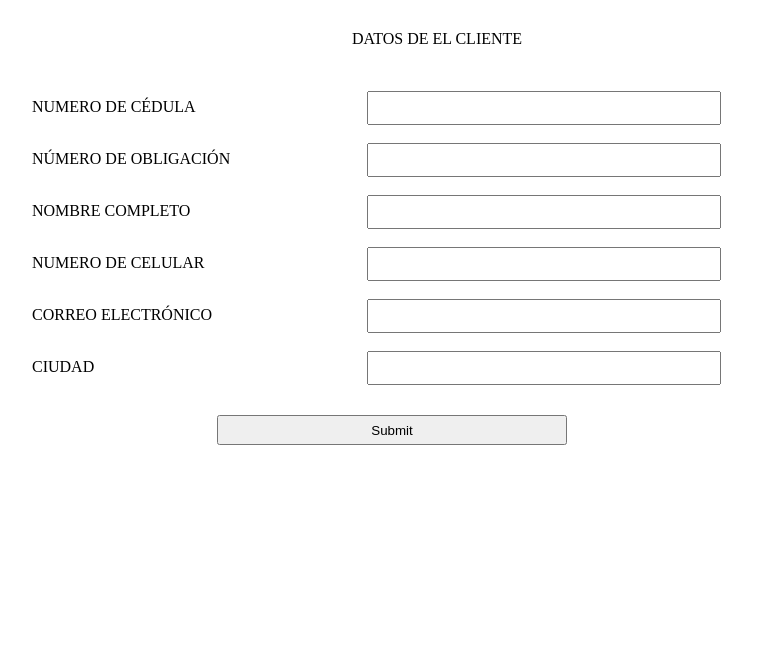
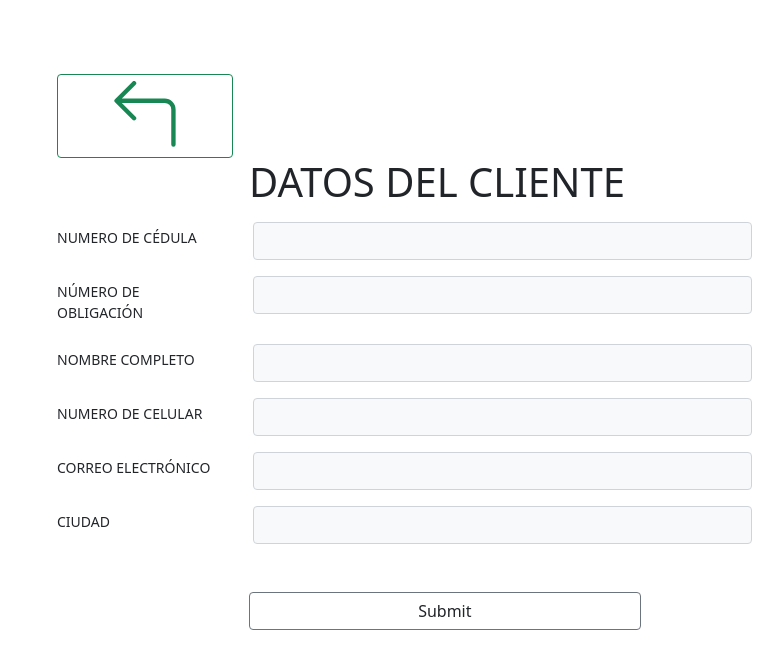
Before and after one commit to Programandinggabriel/Acuerdos_de_pago, a PHP site: page /formularios/clientes/formclientes.php in a window 1280 px wide. Shown: the top 669 px of the page, without its empty margins (203-986 px from the left). Run offline with PHP 8.4, Linux system fonts and the light colour scheme.

Commit message:
fin edicion formularios

```diff
--- a/primerproyecto/formularios/asesores/formasesores.php
+++ b/primerproyecto/formularios/asesores/formasesores.php
@@ -10,6 +10,11 @@
 </head>
 <body class="bg-body">
     <form method="POST" action="acciones_asesor.php" style="width: 800px; margin: 30px auto; padding: 20px 20px;">
+        <button type='button'  class="btn btn-outline-success m-4 mb-0 mx-0" onclick= window.location.href='../../index.html'>
+            <svg xmlns="http://www.w3.org/2000/svg" width="150" height="70" fill="currentColor" class="bi bi-arrow-90deg-left" viewBox="0 0 16 16">
+                <path fill-rule="evenodd" d="M1.146 4.854a.5.5 0 0 1 0-.708l4-4a.5.5 0 1 1 .708.708L2.707 4H12.5A2.5 2.5 0 0 1 15 6.5v8a.5.5 0 0 1-1 0v-8A1.5 1.5 0 0 0 12.5 5H2.707l3.147 3.146a.5.5 0 1 1-.708.708l-4-4z"/>
+            </svg>
+        </button>
         <h1 class='text-center'>DATOS DEL ASESOR</h1>
         <!--VARIABLE DE CASE == ACCION USUARIO-->
         <input type="hidden" name="accion" value="insertar"></input>
--- a/primerproyecto/formularios/clientes/editar_cliente.php
+++ b/primerproyecto/formularios/clientes/editar_cliente.php
@@ -21,12 +21,12 @@
         <title>Insertar</title>
     </head>
     <body class="bg-light">
-        <button class="btn btn-outline-success m-4 mb-0 mx-5" type='button' onclick= window.location.href='../../index.html'>
+        <form method="POST" action="acciones_clientes.php" style="width: 800px; margin: 0px auto; padding: 20px 20px;">
+        <button class="btn btn-outline-success m-4 mb-0 mx-0" type='button' onclick= window.location.href='../../index.html'>
             <svg xmlns="http://www.w3.org/2000/svg" width="150" height="70" fill="currentColor" class="bi bi-arrow-90deg-left" viewBox="0 0 16 16">
                 <path fill-rule="evenodd" d="M1.146 4.854a.5.5 0 0 1 0-.708l4-4a.5.5 0 1 1 .708.708L2.707 4H12.5A2.5 2.5 0 0 1 15 6.5v8a.5.5 0 0 1-1 0v-8A1.5 1.5 0 0 0 12.5 5H2.707l3.147 3.146a.5.5 0 1 1-.708.708l-4-4z"/>
             </svg>
         </button>
-        <form method="POST" action="acciones_clientes.php" style="width: 800px; margin: 0px auto; padding: 20px 20px;">
         <h1 class='text-center'>DATOS DEL CLIENTE</h1>
             <!--VARIABLE DE CASE == ACCION USUARIO-->
             <input type="hidden" name="accion" value="editar"></input>
--- a/primerproyecto/formularios/clientes/formclientes.php
+++ b/primerproyecto/formularios/clientes/formclientes.php
@@ -2,87 +2,65 @@
 <html>
     <head>
         <meta charset="UTF-8">
-        <style>
-            header{
-                width: 600px;
-                text-align: center;
-                margin: 30px auto;
-            }
-
-            form{
-                width: 800px;
-                margin: 30px auto;
-                padding: 20px 20px;
-            }
-            label{
-                display: block;
-                padding-left: 15px;
-                text-indent: -20px;
-                justify-content: center;
-            }
-            input{
-              width: 350px;
-              height: 30px;
-              padding: 0;
-              margin: 0;
-              vertical-align: top;
-              position: relative;
-              top: -25px;
-              margin-left: 330px;
-              text-align: center;
-            }
-            #enviar{
-                padding-top: 30px;
-                width: 350px;
-                margin: 0px -150px;
-            }
-        </style>
+        <link href="../../css/bootstrap.min.css" rel="stylesheet">
+        <script src="../../js/bootstrap.js"></script>
+        <title> INSERTAR </title>
     </head>
-<body>
-    <header>DATOS DE EL CLIENTE</header>
-
-    <form method="post" action="acciones_clientes.php">
-            <!--VARIABLE DE CASE == ACCION USUARIO-->
+<body class="bg-body">
+    <form method="post" action="acciones_clientes.php" style="width: 800px; margin: 30px auto; padding: 20px 20px;">
+        <button type='button'  class="btn btn-outline-success m-4 mb-0 mx-0" onclick= window.location.href='../../index.html'>
+            <svg xmlns="http://www.w3.org/2000/svg" width="150" height="70" fill="currentColor" class="bi bi-arrow-90deg-left" viewBox="0 0 16 16">
+                <path fill-rule="evenodd" d="M1.146 4.854a.5.5 0 0 1 0-.708l4-4a.5.5 0 1 1 .708.708L2.707 4H12.5A2.5 2.5 0 0 1 15 6.5v8a.5.5 0 0 1-1 0v-8A1.5 1.5 0 0 0 12.5 5H2.707l3.147 3.146a.5.5 0 1 1-.708.708l-4-4z"/>
+            </svg>
+        </button>
+        <h1 class='text-center'>DATOS DEL CLIENTE</h1>
+        <!--VARIABLE DE CASE == ACCION USUARIO-->
             <input type="hidden" name="accion" value= "insertar"></input>
 
-            <div >
-                <label>NUMERO DE CÉDULA</label>
-                <input type="text" id="inCedulaClnt" name="inCedulaClnt"></input>
-                <output id="outcedulaClnt"></output>
+            <div class="form-group row mt-3">
+                <label class="col-sm-3 col-form-label col-form-label-sm">NUMERO DE CÉDULA</label>
+                <div class="col-sm-8">
+                    <input class="form-control bg-light" type="text" id="inCedulaClnt" name="inCedulaClnt"></input>
+                </div>
             </div>
 
-            <div>
-                <label>NÚMERO DE OBLIGACIÓN</label>
-                <input type="text" id="inNumoblClnt"  name="inNumoblClnt"></input>
-                <output id="outNumoblClnt"></output>
+            <div class="form-group row mt-3">
+                <label class="col-sm-3 col-form-label col-form-label-sm">NÚMERO DE OBLIGACIÓN</label>
+                <div class="col-sm-8">
+                    <input class="form-control bg-light" type="text" id="inNumoblClnt"  name="inNumoblClnt"></input>
+                </div>
             </div>
 
-            <div>
-                <label>NOMBRE COMPLETO </label>
-                <input type="text" id="inNomClnt" name="inNomClnt"></input>
-                <output id="outnomClnt"></output>
+            <div class="form-group row mt-3">
+                <label class="col-sm-3 col-form-label col-form-label-sm"> NOMBRE COMPLETO </label>
+                <div class="col-sm-8">
+                    <input class="form-control bg-light" type="text" id="inNomClnt" name="inNomClnt"></input>
+                </div>
             </div>
 
-            <div>
-                <label>NUMERO DE CELULAR</label>
-                <input type="text" id="inNumCelClnt"  name="inNumCelClnt"></input>
-                <output id="outNumcelClnt"></output>
+            <div class="form-group row mt-3">
+                <label class="col-sm-3 col-form-label col-form-label-sm">NUMERO DE CELULAR</label>
+                <div class="col-sm-8">
+                    <input class="form-control bg-light" type="text" id="inNumCelClnt"  name="inNumCelClnt"></input>
+                </div>
             </div>
 
-            <div>
-                <label id="estratoOut">CORREO ELECTRÓNICO</label>
-                <input type="email" id="inEmailClnt" name="inEmailClnt" ></input>
-                <output id="outEmailClnt"></output>
+            <div class="form-group row mt-3">
+                <label class="col-sm-3 col-form-label col-form-label-sm">CORREO ELECTRÓNICO</label>
+                <div class="col-sm-8">
+                    <input class="form-control bg-light" type="email" id="inEmailClnt" name="inEmailClnt" ></input>
+                </div>
             </div>
 
-            <div>
-                <label>CIUDAD</label>
-                <input type="text" id="inCiudadClnt" name="inCiudadClnt" ></input>
-                <output id="outCiudadClnt"></output>
+            <div class="form-group row mt-3">
+                <label class="col-sm-3 col-form-label col-form-label-sm">CIUDAD</label>
+                <div class="col-sm-8">
+                    <input class="form-control bg-light" type="text" id="inCiudadClnt" name="inCiudadClnt" ></input>
+                </div>
             </div>
 
-            <div id="enviar">
-                <input type="submit"></input>
+            <div class="form-group row mt-5">
+                <input type="submit" class="btn btn-outline-secondary text-dark w-50" style="margin-left: 26%"></input>
             </div>
         </form>
 
--- a/primerproyecto/formularios/clientes/imprime_cliente.php
+++ b/primerproyecto/formularios/clientes/imprime_cliente.php
@@ -10,7 +10,7 @@
 </head>
 <body>
 
-<button type='button' class="btn btn-outline-success m-4" onclick= window.location.href='../../index.html'>
+<button type='button' class="btn btn-outline-success m-2 mb-3 mx-3" onclick= window.location.href='../../index.html'>
     <svg xmlns="http://www.w3.org/2000/svg" width="150" height="70" fill="currentColor" class="bi bi-arrow-90deg-left" viewBox="0 0 16 16">
         <path fill-rule="evenodd" d="M1.146 4.854a.5.5 0 0 1 0-.708l4-4a.5.5 0 1 1 .708.708L2.707 4H12.5A2.5 2.5 0 0 1 15 6.5v8a.5.5 0 0 1-1 0v-8A1.5 1.5 0 0 0 12.5 5H2.707l3.147 3.146a.5.5 0 1 1-.708.708l-4-4z"/>
     </svg>
```
Also changed, not shown: primerproyecto/formularios/asesores/edita_asesor.php (+5 -7 lines).
